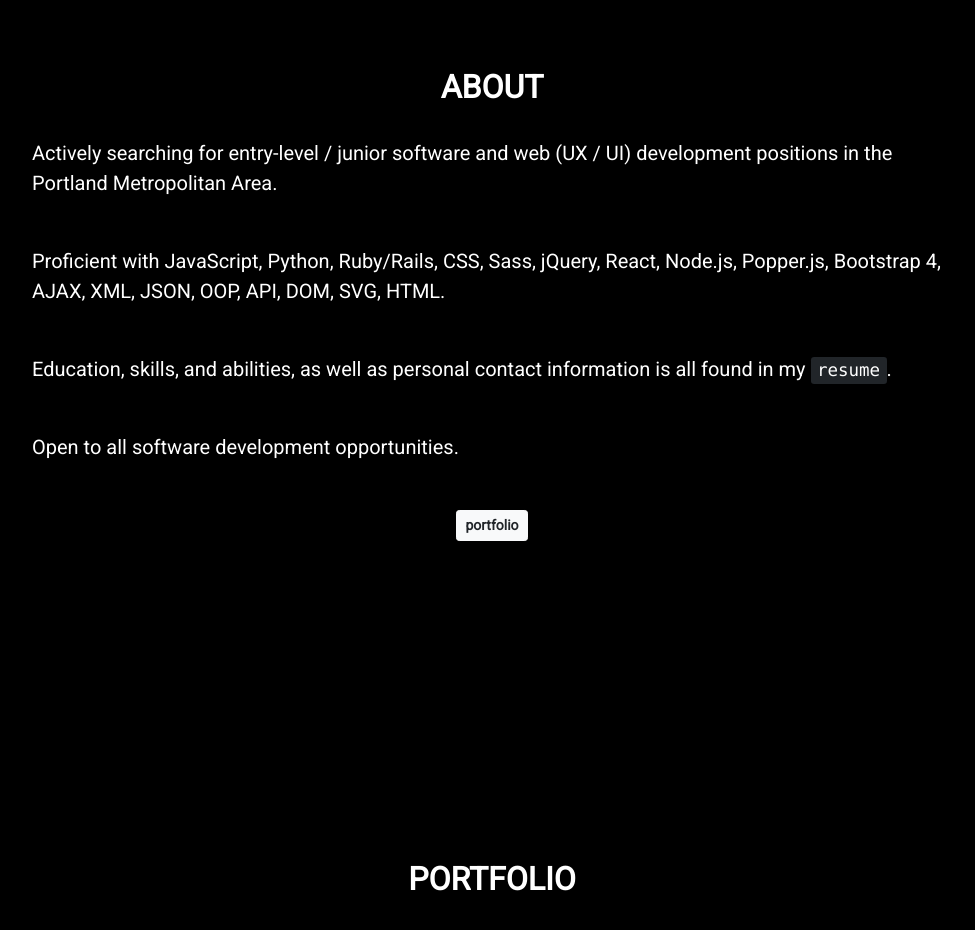
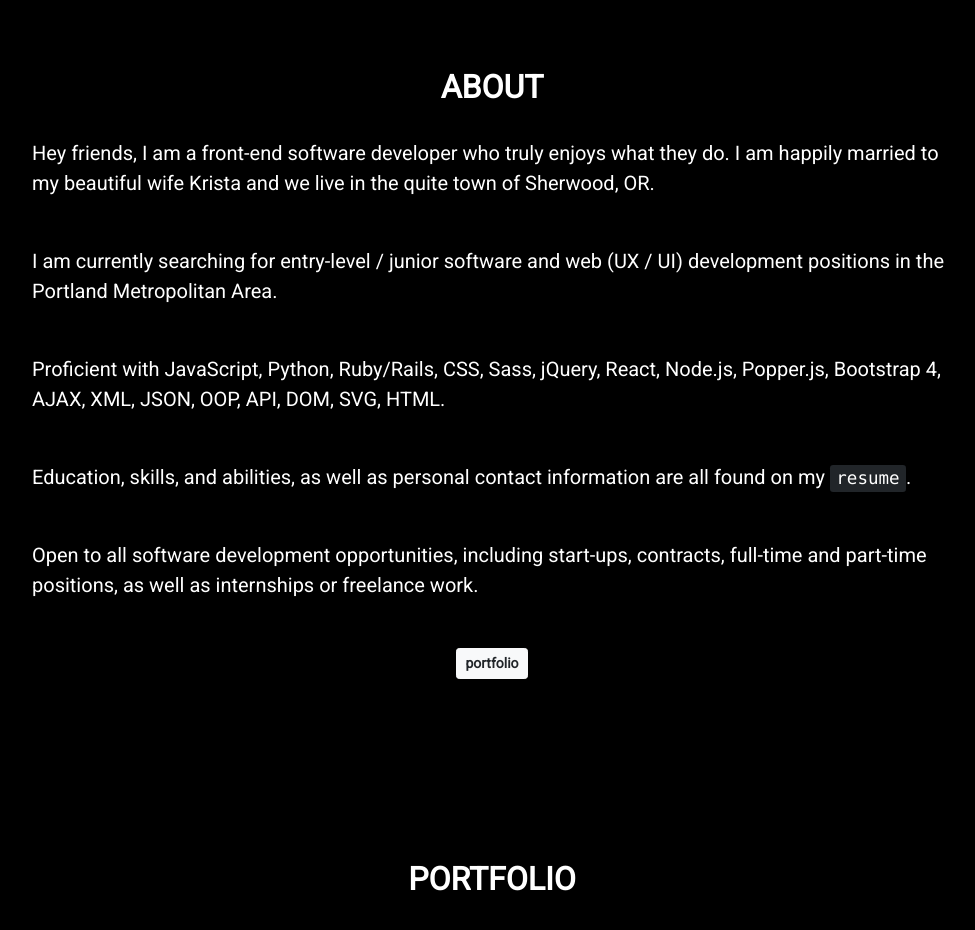
Before and after one commit to christophercouch/portfolio, a plain HTML site: page index.html in a window 1280 px wide. Shown: the part 860-1790 px from the top of the page, without its empty margins (148-1123 px from the left). Drawn offline with Linux system fonts and the light colour scheme; a web font is replaced by a local one.

Commit message:
about section added to

```diff
--- a/index.html
+++ b/index.html
@@ -64,8 +64,10 @@
       <div class="row">
         <div class="col-lg-10 mx-auto">
           <h2 class="text-white">ABOUT</h2>
+          <p class="lead mb-5 text-white">Hey friends, I am a front-end software developer who truly enjoys
+what they do. I am happily married to my beautiful wife Krista and we live in the quite town of Sherwood, OR.</p>
           <p class="lead mb-5 text-white">
-Actively searching for entry-level / junior software and web (UX / UI)
+I am currently searching for entry-level / junior software and web (UX / UI)
 development positions in the Portland Metropolitan Area.</p>
 
           <p class="lead mb-5 text-white">Proficient with JavaScript, Python, Ruby/Rails, CSS, Sass, jQuery,
@@ -73,9 +75,10 @@ React, Node.js, Popper.js, Bootstrap 4, AJAX, XML, JSON, OOP, API,
 DOM, SVG, HTML.</p>
 
           <p class="lead mb-5 text-white">Education, skills, and abilities, as well as personal contact
-information is all found in my <a href="https://docs.google.com/document/d/1lcRcpHQ4neQ9_gx2_SQtEKQBQGjmSydWPijpVXNHzpQ/edit?usp=sharing" target="_blank"><kbd>resume</kbd></a>.</p>
+information are all found on my <a href="https://docs.google.com/document/d/1lcRcpHQ4neQ9_gx2_SQtEKQBQGjmSydWPijpVXNHzpQ/edit?usp=sharing" target="_blank"><kbd>resume</kbd></a>.</p>
 
-          <p class="lead mb-5 text-white">Open to all software development opportunities.</p>
+          <p class="lead mb-5 text-white">Open to all software development opportunities, including start-ups,
+contracts, full-time and part-time positions, as well as internships or freelance work.</p>
           <a class="btn btn-light btn-sm js-scroll-trigger" href="#portfolio">portfolio</a>
         </div>
       </div>
```
